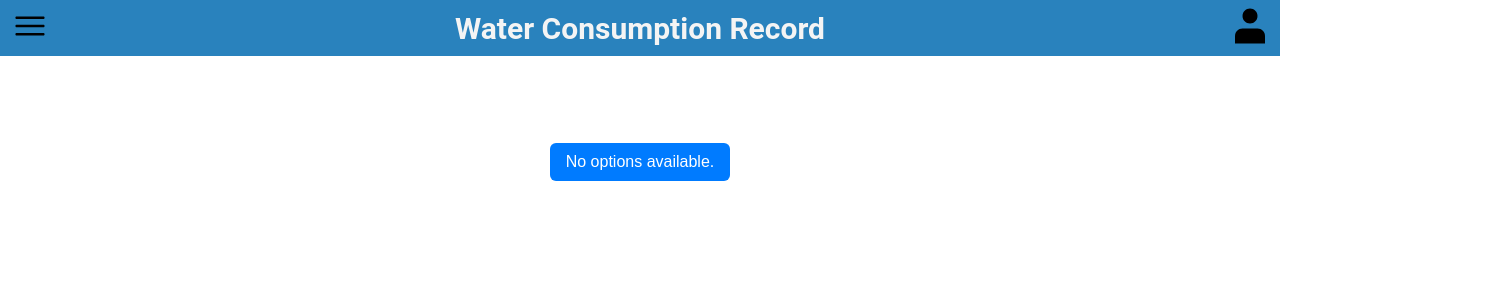
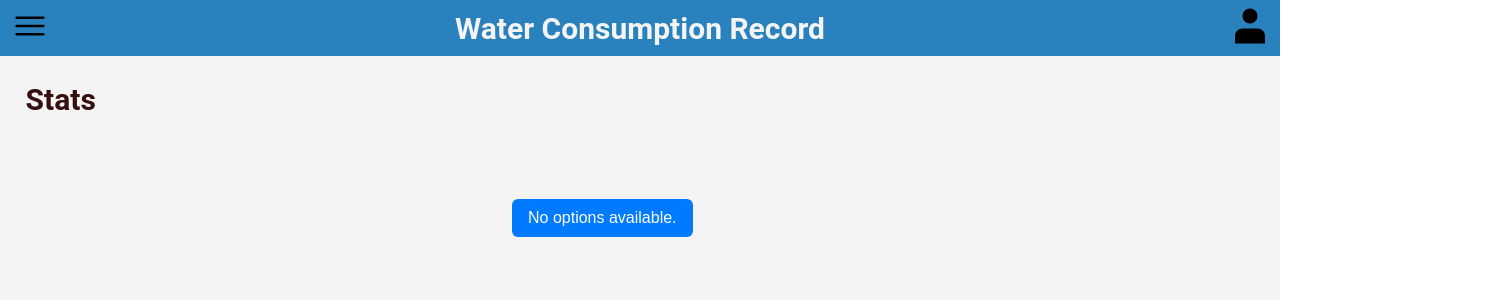
Before and after one commit to Shoosht/WaterConsumptionRecord-frontend, a React (Create React App) app: page /home in a window 1280 px wide. Shown: the top 300 px of the page, 1512 px wide, since content can reach past the window. Built offline with nearby package versions, Linux system fonts and the light colour scheme.

Commit message:
add bills API; minor design changes;

```diff
--- a/src/Pages/Home/homePage.css
+++ b/src/Pages/Home/homePage.css
@@ -1,10 +1,35 @@
+.home-main{
+  background-color: #F4F4F4;
+}
+
 .records {
   display: flex;
-  flex-direction: column;
+  flex-direction: row;
+  margin-top: 7vh;
   height: 93vh;
   width: 100%;
   align-items: center;
-  justify-content: center;
+  justify-content: space-between;
+}
+
+.home-title{
+  align-self: flex-start;
+  font-family: Roboto, Oxygen, Ubuntu, Cantarell, 'Open Sans', 'Helvetica Neue', sans-serif;
+  font-size: 30px;
+  font-weight: bold;
+  color: #361010;
+  text-decoration: none;
+  margin-left: 5%;
+  margin-top: 5%;
+}
+
+.home-left{
+  align-self: flex-start;
+  width: 40%;
+}
+
+.home-right{
+  width: 60%;
 }
 
 .barchart-h-w {
--- a/src/Pages/Home/homePage.js
+++ b/src/Pages/Home/homePage.js
@@ -90,9 +90,16 @@ function HomePage() {
     }
 
 	return (
-		<div>
+		<div className="home-main">
 			<Navbar />
 			<div className="records">
+
+				<div className="home-left">
+					<div className="home-title">Stats</div>
+				</div>
+
+				<div className="home-right">
+
 					<div className="dropdown">
 						<button className="dropdown-button" onClick={() => setOpen(prev => !prev)}>
 							{selectedYear || "No options available."}
@@ -181,6 +188,7 @@ function HomePage() {
 					</div>
 				</div>
 			</div>
+		</div>
 	);
 }
 
--- a/src/Pages/NewRecordPage/newRecordPage.js
+++ b/src/Pages/NewRecordPage/newRecordPage.js
@@ -64,6 +64,7 @@ function NewRecordPage() {
 		if (!response.ok) {
 			setError(json.error)
 			setEmptyFields(json.emptyFields)
+			return
 		}
 
 		if (response.ok) {
@@ -76,6 +77,35 @@ function NewRecordPage() {
 			console.log('new record added', json)
 			dispatch({ type: 'CREATE_RECORD', payload: json })
 		}
+
+
+		const bill = {
+			year: json.year,
+    		month: json.month,
+   		 	amount: json.amount,
+			record_id: json._id,
+    		paid: json.paid,
+    		paid_by: null
+		}
+
+		const bill_response = await fetch('/api/bills', {
+			method: 'POST',
+			body: JSON.stringify(bill),
+			headers: {
+			  'Content-Type': 'application/json',
+			  'Authorization': `Bearer ${user.token}`
+			}
+		})
+
+		const bill_json = await bill_response.json()
+
+		if(!bill_response.ok){
+			console.log(bill_json.error)
+		}
+
+		if(bill_response.ok){
+
+		}
 	}
 
 	const handlePayNow = async (e) => {
@@ -87,7 +117,7 @@ function NewRecordPage() {
 
 		console.log("recordID ", recordID)
 
-        const response = await fetch('/api/records/' + recordID, {
+        const response_1 = await fetch('/api/records/' + recordID, {
             method: 'PATCH',
 			headers: {
 				"Content-Type": "application/json",
@@ -96,12 +126,26 @@ function NewRecordPage() {
 			body: JSON.stringify({ "paid": true })
         })
 
-        const json = await response.json()
+        const json_1 = await response_1.json()
 
-		console.log("json ", json)
+		console.log("json ", json_1)
 
-        if(response.ok){
-            dispatch({type: 'UPDATE_RECORD', payload: json});
+
+		const response_2 = await fetch('/api/bills/' + recordID, {
+            method: 'PATCH',
+			headers: {
+				"Content-Type": "application/json",
+				'Authorization': `Bearer ${user.token}`
+			},
+			body: JSON.stringify({ "paid": true, "paid_by": user.email })
+        })
+
+        const json_2 = await response_2.json()
+
+		console.log("json ", json_2)
+
+        if(response_1.ok && response_2.ok){
+            dispatch({type: 'UPDATE_RECORD', payload: json_1});
             setPaymentPopup(false)
 			setRecordID(null)
         }
@@ -128,6 +172,7 @@ function NewRecordPage() {
 									type="number"
 									onChange={(e) => setYear(e.target.value)}
 									value={year}
+									placeholder="1900-2025"
 								/>
 							</div>
 
@@ -138,6 +183,7 @@ function NewRecordPage() {
 									type="number"
 									onChange={(e) => setMonth(e.target.value)}
 									value={month}
+									placeholder="0-12"
 								/>
 							</div>
 
@@ -148,6 +194,7 @@ function NewRecordPage() {
 									type="number"
 									onChange={(e) => setAmount(e.target.value)}
 									value={amount}
+									placeholder="per cubic meter (m³)"
 								/>
 							</div>
 
@@ -176,7 +223,7 @@ function NewRecordPage() {
 							<div className="nrp-record-content">
 								<div className="nrp-record-amount-parent">
 									<div className="nrp-record-amount-left">Amount: </div>
-									<div className="nrp-record-amount-right">{record.amount}m³</div>
+									<div className="nrp-record-amount-right">{record.amount} m³</div>
 								</div>
 								<div className="nrp-record-meta">
 									<div className="nrp-record-createdat">
```
Lines whose indentation alone changed are shown as unchanged.
